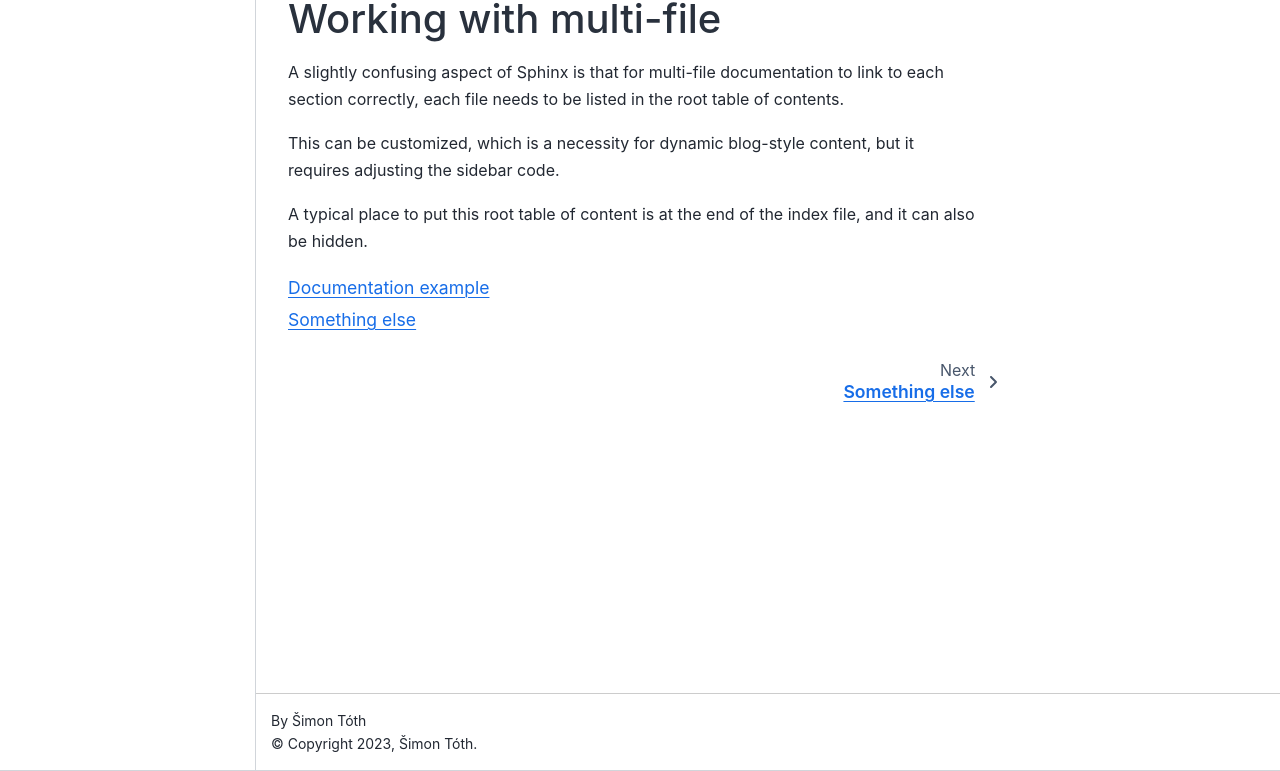
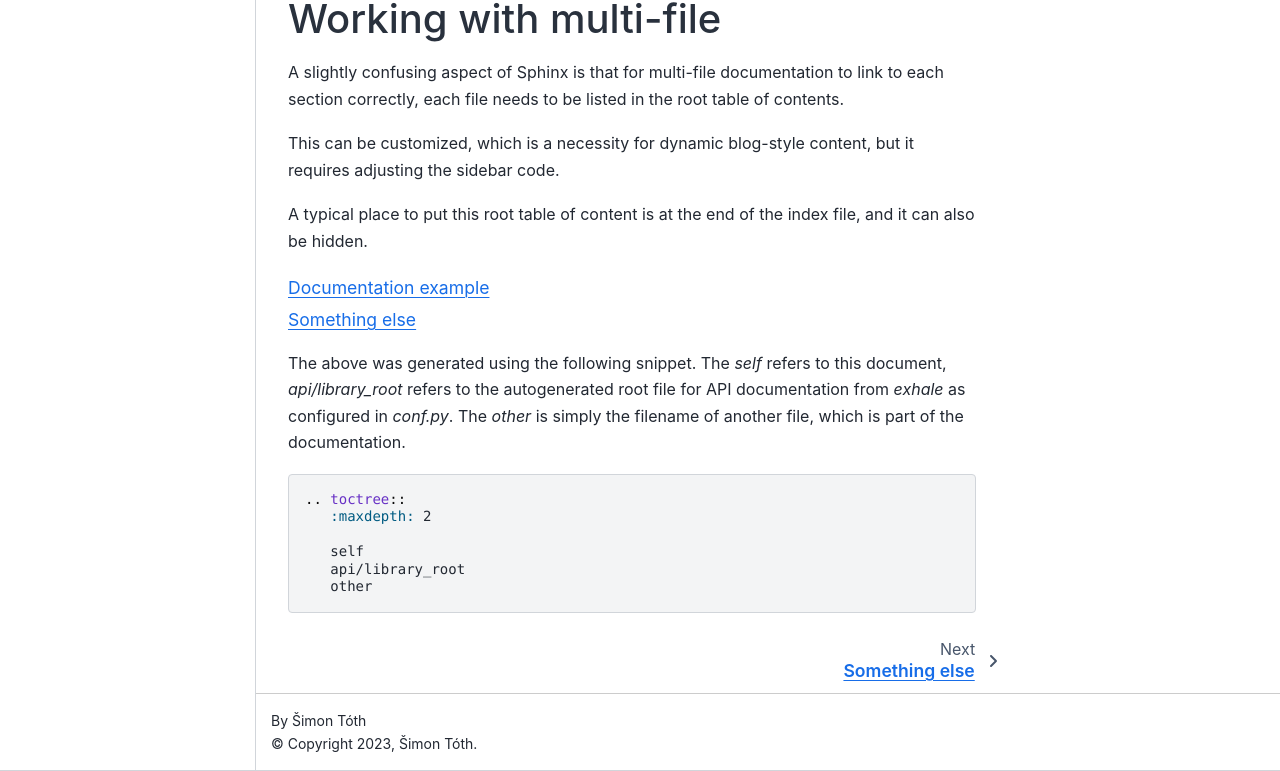
Before and after one commit to HappyCerberus/modern-documentation, a Sphinx documentation site: the page built from docs/index.rst, in a window 1280 px wide and 1333 px high, cut to the strip 562-1333 px from the top of the window. Built offline with Sphinx 7.4.7 and the Sphinx Book theme 1.1.4, drawn with Linux system fonts in a browser that asks for light colours; pages that are not in the unit, such as notebooks, are missing from menus.

Commit message:
More on TOC.

```diff
--- a/docs/index.rst
+++ b/docs/index.rst
@@ -31,3 +31,15 @@ A typical place to put this root table of content is at the end of the index fil
    self
    api/library_root
    other
+
+The above was generated using the following snippet. The `self` refers to this document, `api/library_root` refers to the autogenerated root file for API documentation from `exhale` as configured in `conf.py`.
+The `other` is simply the filename of another file, which is part of the documentation.
+
+.. code-block:: rst
+
+   .. toctree::
+      :maxdepth: 2
+
+      self
+      api/library_root
+      other
--- a/docs/other.rst
+++ b/docs/other.rst
@@ -1,5 +1,7 @@
 Something else
 ==============
+
+This section exists to demonstrate multi-file documentation.
 
 Another part of the documentation that talks about something else.
 
```
